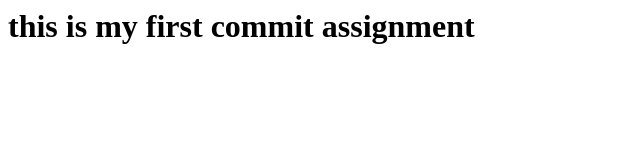
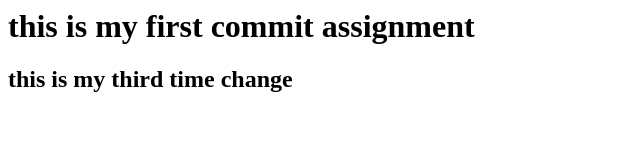
Before and after one commit to popurisumanth/freshers-batch-oct16, a plain HTML site: page index.html in a window 1280 px wide. Shown: the whole page, without its empty margins (0-640 px from the left). Drawn offline with Linux system fonts and the light colour scheme.

Commit message:
commit after add changed to my-add

```diff
--- a/index.html
+++ b/index.html
@@ -4,5 +4,7 @@
 			this is my first commit assignment
 
 			</h1>
-				</body>
+			<h2>this is my third time change</h2>
+
+	</body>
 </html>
```
